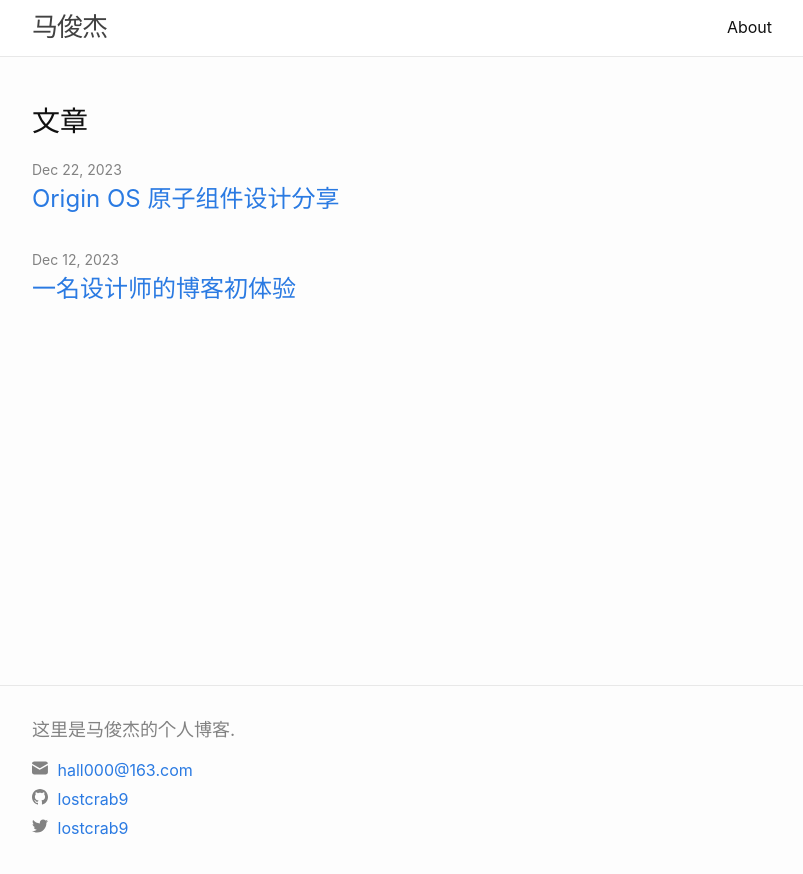
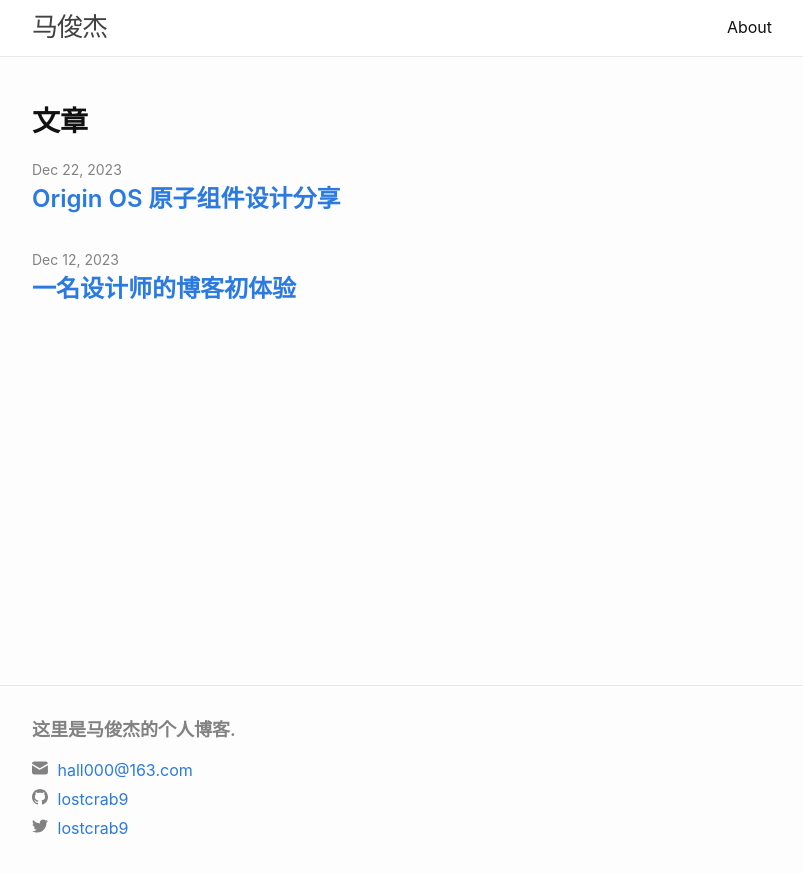
Before and after one commit to lostcrab9/majunjie.net, a Jekyll site: the page built from index.markdown, in a window 1280 px wide. Shown: the top 874 px of the page, without its empty margins (238-1041 px from the left). Built offline with Jekyll 4.4.1, drawn with Linux system fonts in a browser that asks for light colours.

Commit message:
更改h5\h6大小和字重

```diff
--- a/_sass/minima/_base.scss
+++ b/_sass/minima/_base.scss
@@ -40,7 +40,15 @@
   margin-bottom: $spacing-unit / 2;
 }
 
-
+/**
+ * h5,h6 设置字号
+ */
+h5 {
+  font-size: 1.5em;
+}
+h6 {
+  font-size: 1.25em;
+}
 
 /**
  * `main` element
@@ -58,7 +66,6 @@
   max-width: 100%;
   vertical-align: middle;
 }
-
 
 
 /**
@@ -94,7 +101,7 @@
  * Headings
  */
 h1, h2, h3, h4, h5, h6 {
-  font-weight: $base-font-weight;
+  font-weight: $base-font-weight * 1.5;
 }
 
 
```
Also changed, not shown: _posts/2023-12-22-Origin OS 原子组件设计分享.md (+2 -2 lines).
